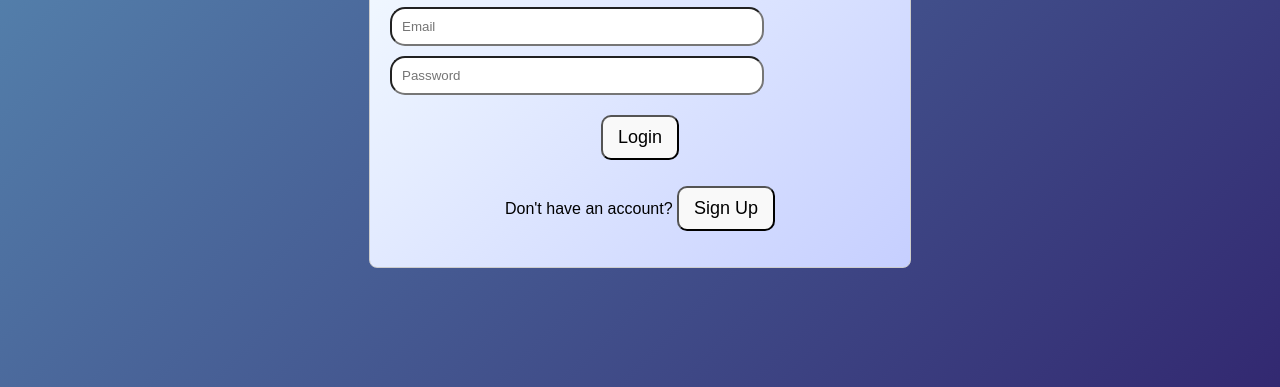
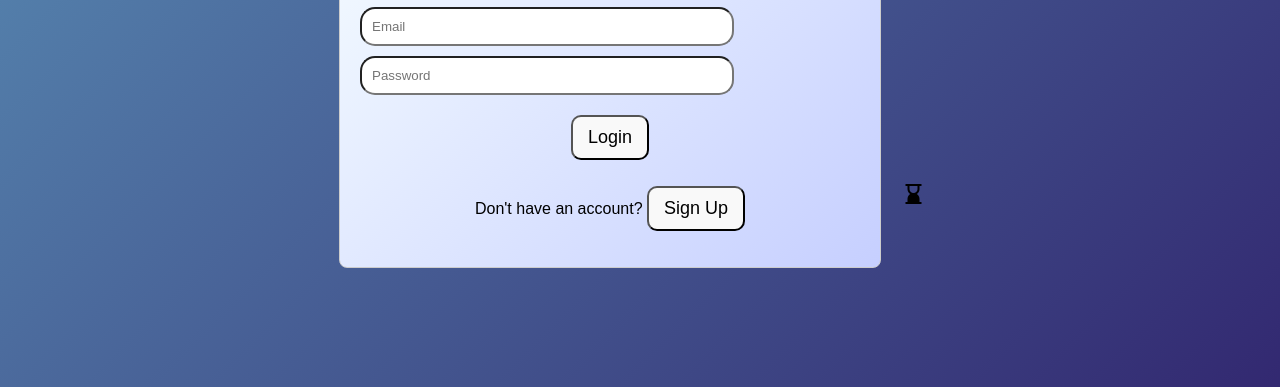
Before and after one commit to Prateekchittor/ChatApplication, a website: page frontend/index.html in a window 1280 px wide. Shown: the part 413-800 px from the top of the page. Drawn offline with nearby package versions, Linux system fonts and the light colour scheme.

Commit message:
Update index.html

```diff
--- a/frontend/index.html
+++ b/frontend/index.html
@@ -4,6 +4,8 @@
   <meta charset="UTF-8">
   <title>Chat App - Login</title>
   <link rel="stylesheet" href="styles.css">
+    <link rel="stylesheet" href="https://fonts.googleapis.com/css2?family=Material+Symbols+Outlined" />
+
 
   <link rel="icon" type="image/png" href="icon5.png">
 
@@ -39,6 +41,14 @@
 
       <p>Already have an account? <a href="#" onclick="showLogin()"><button class="btn">Login</button></a></p>
     </div>
+
+
+     <span class="material-symbols-outlined" id="loading">
+      hourglass_bottom
+      </span>
+
+
+
   </div>
 
   <script src="script.js"></script>
```
